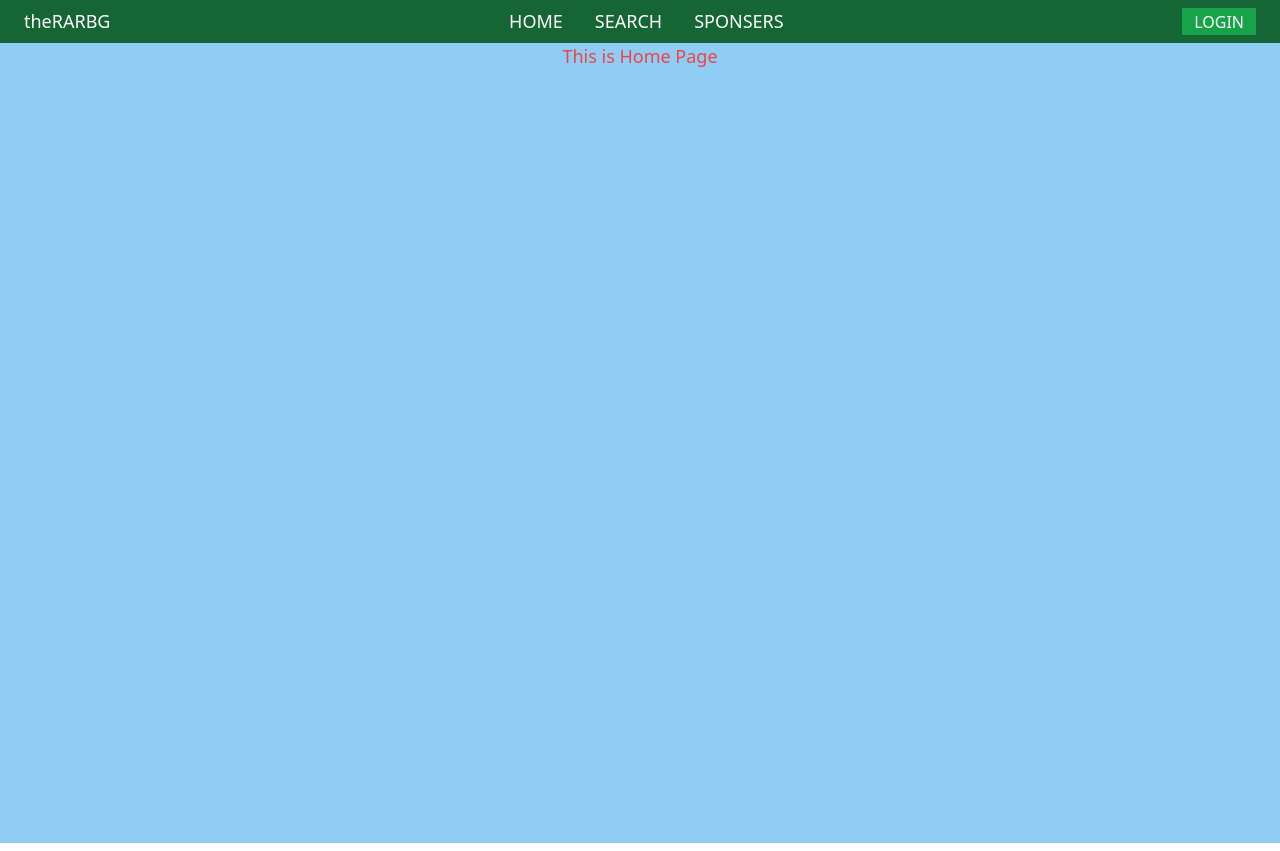
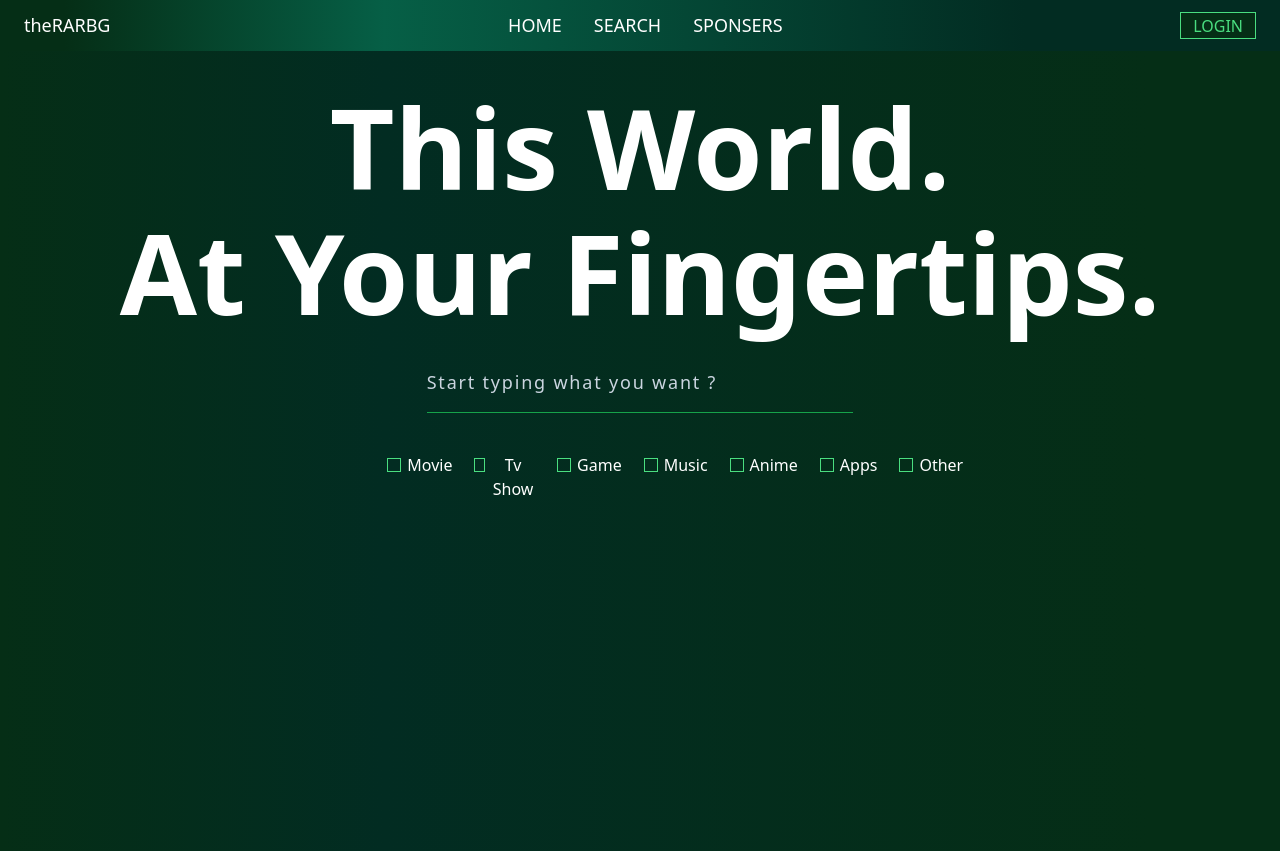
Before and after one commit to the-rarbg/therarbg, a Next.js app: page /home in a window 1280 px wide. Built offline with nearby package versions, Linux system fonts and the light colour scheme.

Commit message:
checkbox

```diff
--- a/src/Common/Header.tsx
+++ b/src/Common/Header.tsx
@@ -1,19 +1,19 @@
 import React from 'react';
 const Header = () => {
   return (
-    <header className="bg-green-800 from-green-800 text-white py-2 text-lg font-medium flex ">
+    <header className="bg-green-800 text-white py-3 text-lg font-medium flex bg-gradient-to-r from-green-950 from-5% via-emerald-800 via-30% to-emerald-950 to-80% ... shadow-md">
 
 
 
 
-      <span className='mx-6'>theRARBG</span>
+      <span className='mx-6 cursor-pointer hover:text-green-400'>theRARBG</span>
 
-      <div className='flex mx-auto justify-around'>
-        <h1 className='mx-4'>HOME</h1>
-         <h1 className='mx-4'>SEARCH</h1>
-         <h1 className='mx-4'>SPONSERS</h1>
+      <div className='flex mx-auto justify-around font-normal'>
+        <h1 className='mx-4 cursor-pointer font-normal hover:text-green-400'>HOME</h1>
+         <h1 className='mx-4 cursor-pointer font-normal hover:text-green-400'>SEARCH</h1>
+         <h1 className='mx-4 cursor-pointer font-normal hover:text-green-400'>SPONSERS</h1>
       </div>
-    <button className='mx-6 px-3 bg-green-600 text-base'>LOGIN</button>
+    <button className='mx-6 px-3 bg-green-950 text-green-400  border-green-400 text-base ' style={{border:"solid 0.5px",fontWeight:"400"}}>LOGIN</button>
     </header>
   );
 };
--- /dev/null
+++ b/src/Common/SideBar.tsx
@@ -0,0 +1,15 @@
+import React from 'react'
+
+const SideBar = () => {
+  return (
+    <div>
+      <nav>
+        <h1>abc</h1>
+        <h1>abc</h1>
+        <h1>ksjfh</h1>
+      </nav>
+    </div>
+  )
+}
+
+export default SideBar
--- a/src/pages/_document.tsx
+++ b/src/pages/_document.tsx
@@ -14,6 +14,7 @@ class MyDocument extends Document {
        </Head>
         <body>
          <Header/>
+
           <Main />
 
       <NextScript />
--- a/src/pages/home.tsx
+++ b/src/pages/home.tsx
@@ -1,10 +1,34 @@
 import React from 'react'
+
 
 const Home = () => {
   return (
-    <div className='flex text-red-500 bg-blue-300 h-screen justify-center m-auto'>
+    <div className="bg-green-800 text-white py-3 font-medium  bg-gradient-to-r from-green-950 from-20 via-emerald-950 via-30% to-green-950 to-90% ... h-screen justify-center text-center font-sans">
+    <div>
+      <div className='text-7xl' style={{fontWeight:"700" }}> This World.</div>
+        <div className='text-7xl' style={{fontWeight:"700",lineHeight:"82px"}}>At Your Fingertips.</div>
+        <div>
+        <div className='relative'>
+        <input className='bg-transparent my-10 w-4/12 py-4 font-thin text-lg tracking-widest border-b-[1.5px] border-green-600 outline-none'  placeholder='Start typing what you want ?'  style={{backgroundImage: `url('/searchnormal1.png')`, backgroundRepeat: 'no-repeat', backgroundPosition: '500px center', backgroundSize: '23px 22px'}}/>
 
-   <h1 className='text-lg'> This is Home Page</h1>
+    </div>
+    <div className='flex text-center justify-center'>
+    <div className='font-thin flex w-5/12 justify-evenly'>
+
+      <div className='flex mx-2'><input className='mx-[6px] accent-green-400'  type="checkbox" /><label>Movie </label></div>
+      <div className='flex mx-2'><input className='mx-[6px]' type="checkbox" /><label>Tv Show </label></div>
+      <div className='flex mx-2'><input className='mx-[6px]' type="checkbox" /><label>Game </label></div>
+      <div className='flex mx-2'><input className='mx-[6px]' type="checkbox" /><label>Music </label></div>
+      <div className='flex mx-2'><input className='mx-[6px]' type="checkbox" /><label>Anime </label></div>
+      <div className='flex mx-2'><input className='mx-[6px]' type="checkbox" /><label>Apps </label></div>
+      <div className='flex mx-2'><input className='mx-[6px]' type="checkbox" /><label>Other </label></div>
+    </div>
+    </div>
+
+        </div>
+
+
+      </div>
     </div>
   )
 }
--- a/src/styles/global.css
+++ b/src/styles/global.css
@@ -19,3 +19,20 @@ a:hover {
 .content ul {
   @apply my-6;
 }
+
+input[type="checkbox"]{
+
+    appearance: none;
+    cursor:pointer;
+    border: solid 1px #4ade80;
+    width: 14px;
+    height: 14px;
+    margin-top: 4.5px
+    }
+
+input[type=checkbox]:checked {
+    content:\2713;
+    color:#7AFFB8;
+    /* or whatever styles you want depending on your design */
+    /* be as obvious as possible that it's a checkbox and that it's checked! */
+}
--- a/tailwind.config.js
+++ b/tailwind.config.js
@@ -13,6 +13,10 @@ module.exports = {
       '4xl': '2.25rem',
       '5xl': '3rem',
       '6xl': '4rem',
+      '7xl': '7rem',
+      '8xl': '8rem',
+      '9xl': '9rem',
+      '10xl': '10rem',
     },
     extend: {
       colors: {
```
Also changed, not shown: public/searchnormal1.png (added).
